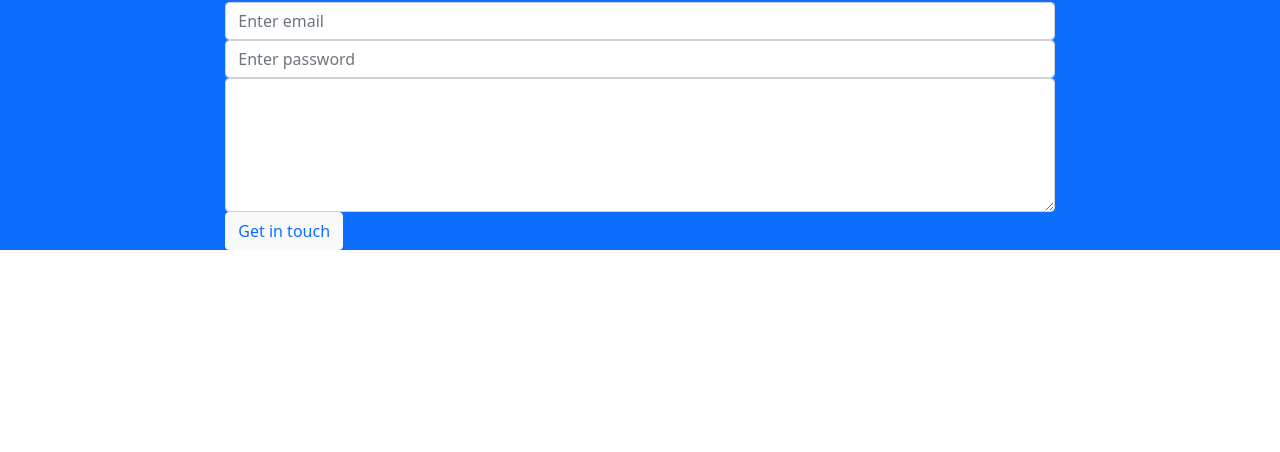
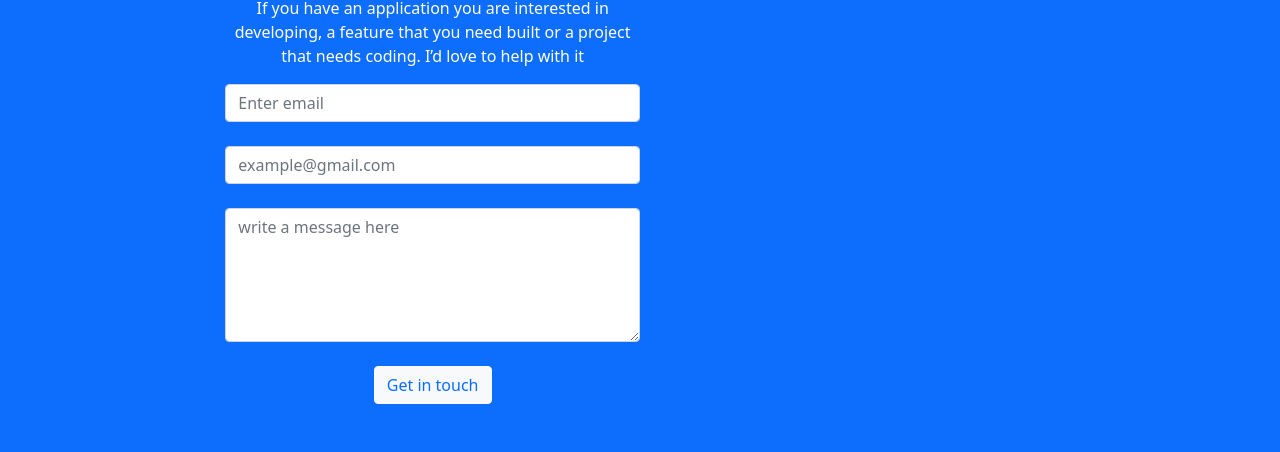
Before and after one commit to abdulhamiid/bootstrap, a plain HTML site: page index.html in a window 1280 px wide. Shown: the part 660-1112 px from the top of the page. Before the commit the page ends 910 px from the top, so only its background shows below. Drawn offline with nearby package versions, Linux system fonts and the light colour scheme.

Commit message:
styling the form

```diff
--- a/css/style.css
+++ b/css/style.css
@@ -4,3 +4,9 @@ body {color: #091e42;}
   background-repeat: no-repeat;
   background-size: cover;
 }
+
+.footer {
+  background-image: url(../img/header-bg.svg);
+  background-repeat: no-repeat;
+  background-size: cover;
+}
--- a/index.html
+++ b/index.html
@@ -71,26 +71,31 @@
   <footer class="container-fluid bg-primary text-white">
     <div class="row">
       <div class="col-md-1 col-lg-2"></div>
-      <div class="col-12 col-sm-12 col-md-10 col-lg-8">
+      <div class="col-12 col-sm-12 col-md-10 col-lg-8 text-center">
+        <div class="w-50 py-5 text-center">
           <header>
-          <h2>Contact me</h2>
+            <h2 class="display-6 font-weight-bold">Contact me</h2>
           </header>
-        <p class="contact__text">
+          <p class="contact__text w-40">
             If you have an application you are interested in developing, a feature
             that you need built or a project that needs coding. I’d love to help
             with it
           </p>
-        <div>
           <form action="https://formspree.io/f/mdobpebd"
                 method="post">
-            <div class="form-group">
-              <input type="email" class="form-control" id="email" placeholder="Enter email" name="email">
+              <div class="mb-4">
+                <input type="text" class="form-control" id="name" placeholder="Enter email" name="name" maxlength="30"
+                placeholder="Full Name"
+                required>
               </div>
-            <div class="form-group">
-              <input type="password" class="form-control" id="pwd" placeholder="Enter password" name="pswd">
+              <div class="mb-4">
+                <input type="email" class="form-control" id="email" name="pswd" placeholder="example@gmail.com"
+                required>
               </div>
-            <div class="form-group">
-              <textarea class="form-control" rows="5" id="comment"></textarea>
+              <div class="mb-4">
+                <textarea class="form-control" rows="5" id="message" maxlength="500"
+                placeholder="write a message here"
+                required></textarea>
               </div>
               <button type="submit" class="btn btn-light text-primary"> Get in touch</button>
             </form>
```
Lines whose indentation alone changed are shown as unchanged.
